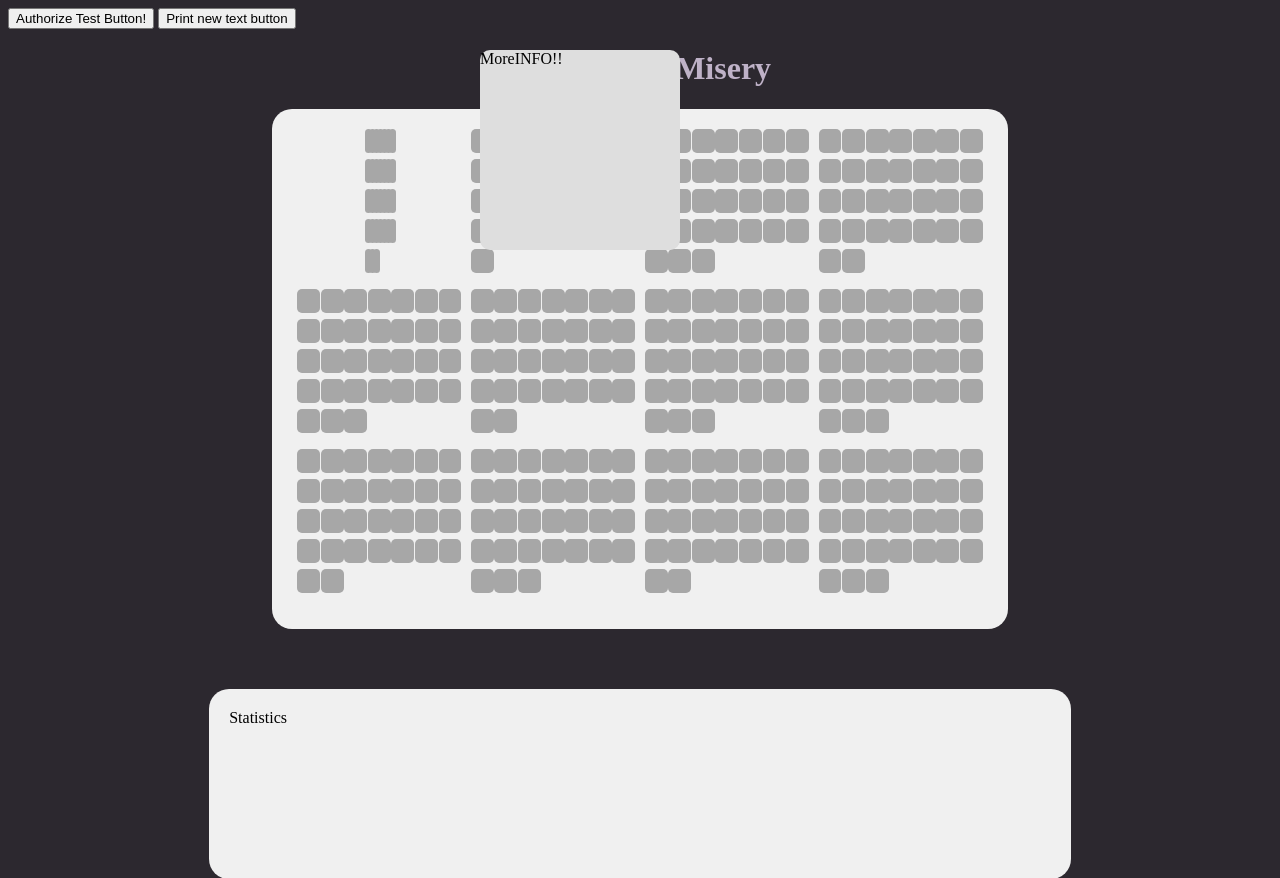
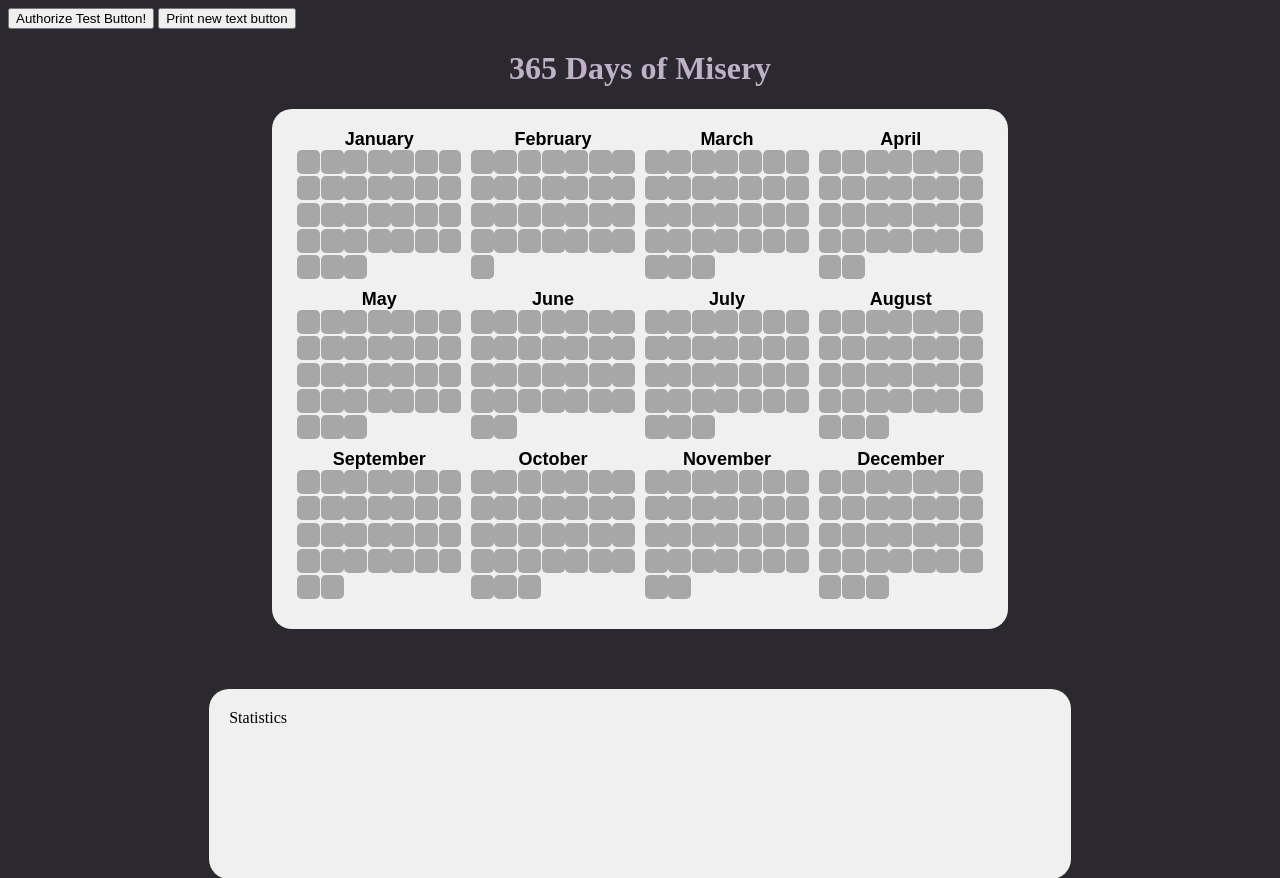
Before and after one commit to soushirou16/soushirou16.github.io, a Flask app: page / in a window 1280 px wide. Shown: the top 878 px of the page. Run offline with Flask 3, Linux system fonts and the light colour scheme.

Commit message:
added monthlabels

```diff
--- a/static/css/strava.css
+++ b/static/css/strava.css
@@ -26,11 +26,24 @@
 }
 
 .month {
+    width: 100%;
+    height: 132px;
+    margin-bottom: 10px;
+    display: grid;
+    grid-template-columns: repeat(7, 1fr);
+}
+
+.monthcontainer{
     width: 95%;
     height: 150px;
     margin-bottom: 10px;
-    display: grid;
-    grid-template-columns: repeat(7, 1fr);
+    text-align: center;
+}
+
+.monthtext{
+    font-weight: bold;
+    font-size: large;
+    font-family: Arial, sans-serif;
 }
 
 
--- a/templates/strava.html
+++ b/templates/strava.html
@@ -16,9 +16,9 @@
     <button id="authbutton">Authorize Test Button!</button>
     <button id="displaybutton"  >Print new text button</button>
     <h1 class="words">365 Days of Misery</h1>
-    <div id="moreInfoDiv">MoreINFO!!</div>
     <div class="container">
         <div class="monthcontainer">
+            <h class="monthtext">January</h>
             <div id = "1" class="month">
                 <div class="days "></div>
                 <div class="days"></div>
@@ -53,7 +53,8 @@
                 <div class="days"></div>
             </div>
         </div>
-
+        <div class="monthcontainer">
+            <h class="monthtext">February</h>
             <div id = "2" class="month">
                 <div class="days"></div>
                 <div class="days"></div>
@@ -85,6 +86,9 @@
                 <div class="days"></div>
                 <div class="days"></div>
             </div>
+        </div>
+        <div class="monthcontainer">
+            <h class="monthtext">March</h>
             <div id = "3" class="month">
             <div class="days"></div>
             <div class="days"></div>
@@ -119,6 +123,9 @@
             <div class="days"></div>
 
             </div>
+        </div>
+        <div class="monthcontainer">
+            <h class="monthtext">April</h>
             <div id = "4" class="month">
                 <div class="days"></div>
                 <div class="days"></div>
@@ -151,6 +158,9 @@
                 <div class="days"></div>
                 <div class="days"></div>
             </div>
+        </div>
+        <div class="monthcontainer">
+            <h class="monthtext">May</h>
             <div id = "5" class="month">
             <div class="days"></div>
             <div class="days"></div>
@@ -184,6 +194,9 @@
             <div class="days"></div>
             <div class="days"></div>
             </div>
+        </div>
+        <div class="monthcontainer">
+            <h class="monthtext">June</h>
             <div id = "6" class="month">
             <div class="days"></div>
             <div class="days"></div>
@@ -216,6 +229,9 @@
             <div class="days"></div>
             <div class="days"></div>
             </div>
+        </div>
+        <div class="monthcontainer">
+            <h class="monthtext">July</h>
             <div id = "7" class="month">
                 <div class="days"></div>
                 <div class="days"></div>
@@ -249,6 +265,9 @@
                 <div class="days"></div>
                 <div class="days"></div>
             </div>
+        </div>
+        <div class="monthcontainer">
+            <h class="monthtext">August</h>
             <div id = "8" class="month">
                 <div class="days"></div>
                 <div class="days"></div>
@@ -282,6 +301,9 @@
                 <div class="days"></div>
                 <div class="days"></div>
             </div>
+        </div>
+        <div class="monthcontainer">
+            <h class="monthtext">September</h>
             <div id = "9" class="month">
                 <div class="days"></div>
                 <div class="days"></div>
@@ -314,6 +336,9 @@
                 <div class="days"></div>
                 <div class="days"></div>
             </div>
+        </div>
+        <div class="monthcontainer">
+            <h class="monthtext">October</h>
             <div id = "10" class="month">
                 <div class="days"></div>
                 <div class="days"></div>
@@ -347,6 +372,9 @@
                 <div class="days"></div>
                 <div class="days"></div>
             </div>
+        </div>
+        <div class="monthcontainer">
+            <h class="monthtext">November</h>
             <div id = "11" class="month">
                 <div class="days"></div>
                 <div class="days"></div>
@@ -379,6 +407,9 @@
                 <div class="days"></div>
                 <div class="days"></div>
             </div>
+        </div>
+        <div class="monthcontainer">
+            <h class="monthtext">December</h>
             <div id = "12" class="month">
                 <div class="days"></div>
                 <div class="days"></div>
@@ -413,6 +444,7 @@
                 <div class="days"></div>
             </div>
         </div>
+    </div>
     <div id="statscontainer">
         <p1 id='statstext'>Statistics</p1>
 
```
Lines whose indentation alone changed are shown as unchanged.
